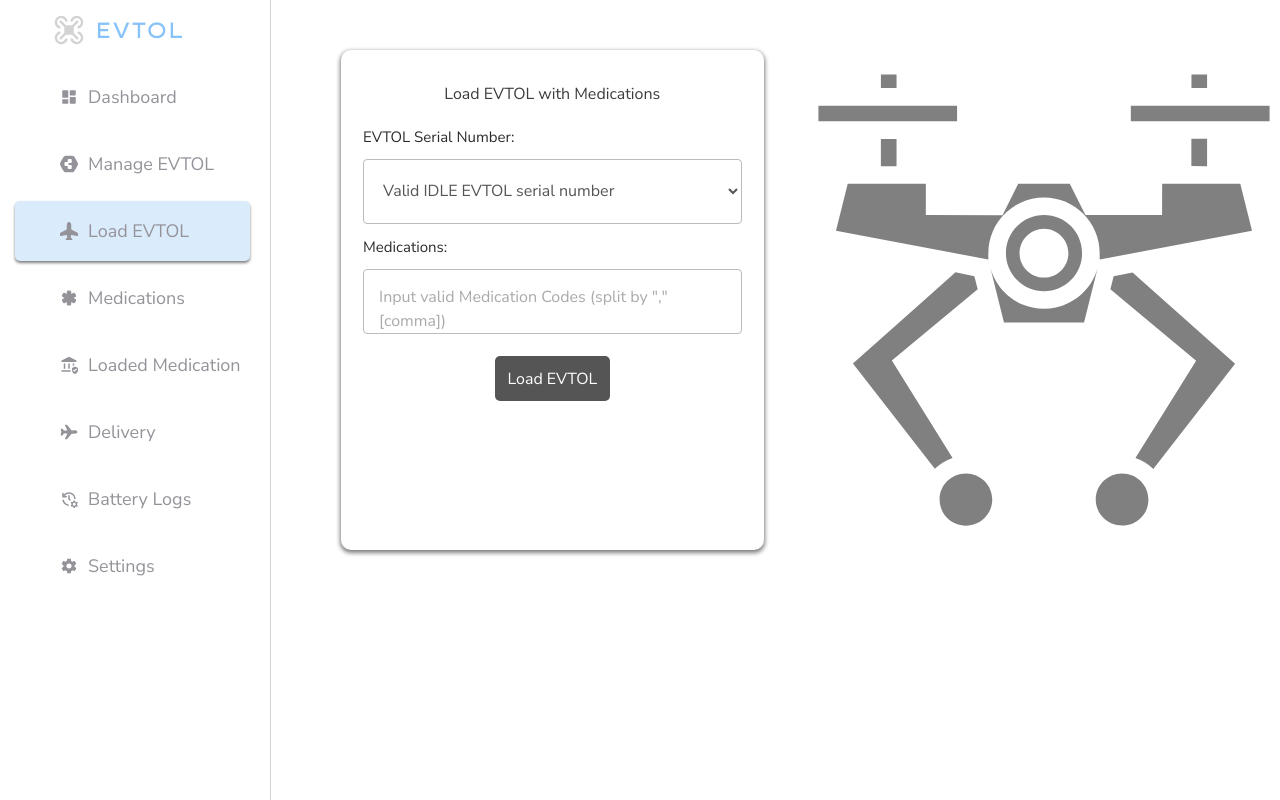
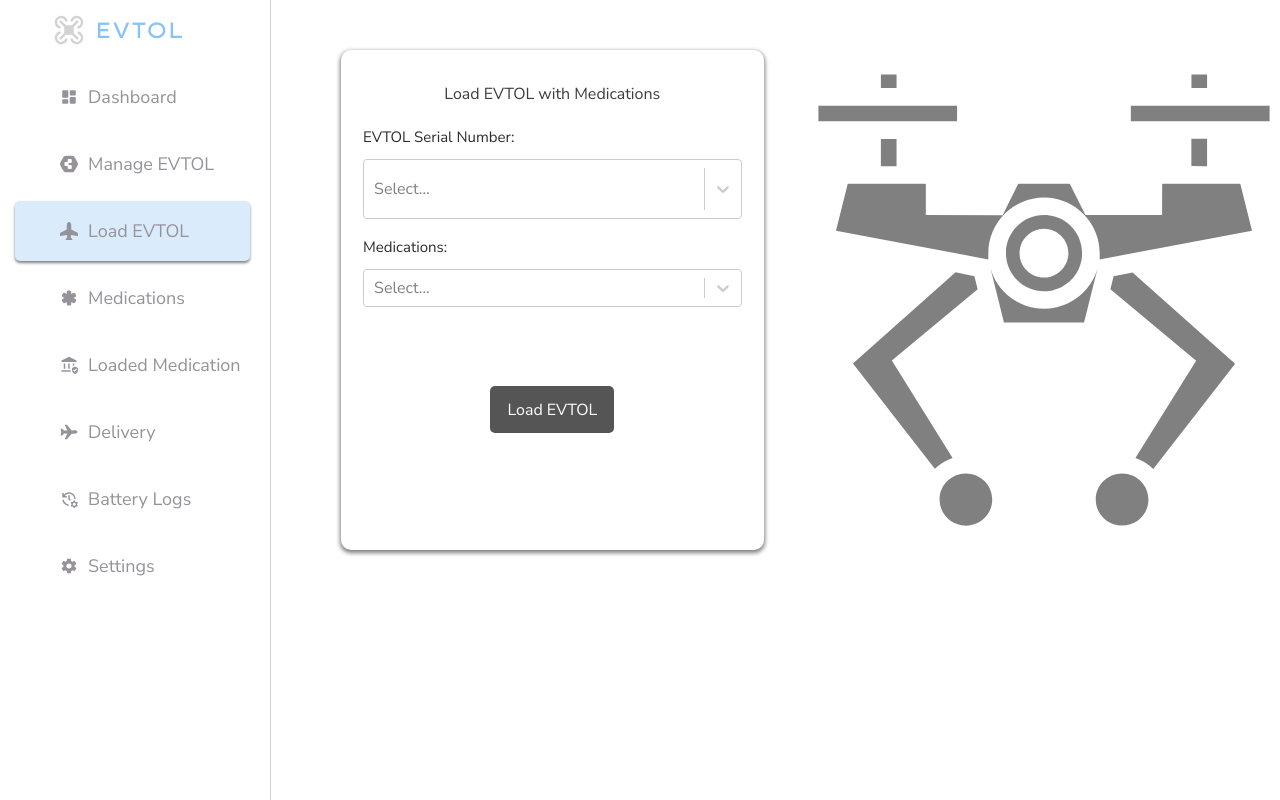
Before and after one commit to Korede647/Evtol-frontend, a React (Vite) app: page /loadEvtol in a window 1280 px wide. Built offline with nearby package versions, Linux system fonts and the light colour scheme; no server answers; a web font is replaced by a local one.

Commit message:
load Evtol

```diff
--- a/package.json
+++ b/package.json
@@ -15,7 +15,8 @@
     "react-charts": "^3.0.0-beta.57",
     "react-dom": "^18.3.1",
     "react-icons": "^5.4.0",
-    "react-router-dom": "^7.1.5"
+    "react-router-dom": "^7.1.5",
+    "react-select": "^5.10.1"
   },
   "devDependencies": {
     "@eslint/js": "^9.17.0",
--- a/src/components/API_URL.jsx
+++ b/src/components/API_URL.jsx
@@ -3,10 +3,10 @@
 const CREATEVTOL_URL = "http://localhost:7000/api/v1/evtol/"
 
 // const VIEWALLEVTOL_URL = "https://kory617-evtol-backend.onrender.com/api/v1/evtol/all"
-const VIEWALLEVTOL_URL = "http://localhost:7000/api/v1/evtol/all/available"
+const VIEWALLEVTOL_URL = "http://localhost:7000/api/v1/evtol/all/evtol"
 
 // const AVAILABLEVTOL_URL = "https://kory617-evtol-backend.onrender.com/api/v1/evtol/"
-const AVAILABLEVTOL_URL = "http://localhost:7000/api/v1/evtol/"
+const AVAILABLEVTOL_URL = "http://localhost:7000/api/v1/evtol/all/available"
 
 // const MEDICATIONS_URL = "https://kory617-evtol-backend.onrender.com/api/v1/evtol/allMedic"
 const MEDICATIONS_URL = "http://localhost:7000/api/v1/medications/"
@@ -15,4 +15,6 @@ const CREATEUSER_URL = "http://localhost:7000/api/v1/users"
 
 const LOGIN_URL = "http://localhost:7000/api/v1/auth/login"
 
-export {CREATEVTOL_URL, VIEWALLEVTOL_URL, AVAILABLEVTOL_URL, MEDICATIONS_URL, CREATEUSER_URL, LOGIN_URL}
+const LOADEVTOL_URL = "http://localhost:7000/api/v1/evtol/loadEvtol"
+
+export {CREATEVTOL_URL, VIEWALLEVTOL_URL, AVAILABLEVTOL_URL, MEDICATIONS_URL, CREATEUSER_URL, LOGIN_URL, LOADEVTOL_URL}
--- a/src/pages/loadEvtol/LoadEvtol.jsx
+++ b/src/pages/loadEvtol/LoadEvtol.jsx
@@ -1,38 +1,169 @@
-import React, { useState } from 'react'
+import React, { useEffect, useState } from 'react'
 import "./loadEvtol.css"
 import SideBar from '../../components/sidebar/SideBar'
 import { GiDeliveryDrone } from 'react-icons/gi'
+import { AVAILABLEVTOL_URL, LOADEVTOL_URL, MEDICATIONS_URL, VIEWALLEVTOL_URL } from '../../components/API_URL'
+import Select from 'react-select'
+import axios from 'axios'
+import Medication from '../medication/Medication'
+
+const options = [
+  { value: "like", label: "Dance" },
+  { value: "likee", label: "Love" },
+  { value: "likeee", label: "Crazy" },
+];
 
 const LoadEvtol = () => {
   const [loading, setLoading] = useState(false)
+  const [evtol, setEvtol] = useState([])
+  const [selectedEvtol, setSelectedEvtol] = useState("")
+  const [medications, setMedications] = useState([])
+  const [error, setError] = useState("")
+  const [selectedMedics, setSelectedMedics] = useState([])
+
+  useEffect(() => {
+    const fetchEvtol = async () => {
+      const response = await axios.get(AVAILABLEVTOL_URL)
+      if(response.status === 200){
+        const evtolOptions= response.data.map((serial) =>({
+          value: serial.serialNo,
+          label: serial.serialNo + " " + serial.model[0] + serial.model.slice(1).toLowerCase() + " " + serial.weightLimit + "g"
+        }))
+        setEvtol(evtolOptions)
+      }else{
+        console.log(response.data.message);
+        setError('Error Retrieving Evtol')
+      }
+    }
+
+    const fetchMedics = async () => {
+      const response = await axios.get(MEDICATIONS_URL)
+      if(response.status === 200){
+        const medicOptions = response.data.medics.map((medic) => ({
+          value: medic.code,
+          label: medic.name + " " + medic.weight + "g"
+        }))
+        setMedications(medicOptions)
+      }else{
+        console.log(response.data.message);
+        setError("Error Retrieving Medications")
+      }
+    }
+    fetchEvtol()
+    fetchMedics()
+       }, [])
+
+   const handleChange = (selected) => {
+    setSelectedMedics(selected)
+   }
+
+   const handleSubmit = async (e) => {
+    e.preventDefault()
+    setError("")
+    if(!selectedEvtol || selectedMedics.length === 0){
+      setError("All fields are required")
+      return
+    }
+    const evtolObj = evtol.find((e) => e.value === selectedEvtol);
+     const evtolWeight = parseFloat(evtolObj.label.match(/\d+g/)[0])
+     const totalWeight = selectedMedics.reduce((sum, med) => sum + parseFloat(med.label.match(/\d+g/)[0]), 0)
+    if(totalWeight > evtolWeight){
+      setError(`Medication weight (${totalWeight}g) exceeds EVTOL weight Limit (${evtolWeight}g)`)
+      return
+    }
+
+    try{
+
+      setLoading(true)
+        const response = await axios.post(`${LOADEVTOL_URL}/${selectedEvtol}`, {
+          serialNo: selectedEvtol,
+          medications: selectedMedics.map(med => med.value)
+        }
+      )
+        if(response.status === 201){
+          setLoading(false)
+          alert(response.data.message)
+          setSelectedEvtol("")
+          setSelectedMedics([])
+
+        }
+    }catch(error){
+      // console.log(error.response?.data?.message);
+
+      // catch (error) {
+        console.log("Full error object:", error); // Log the entire error for debugging
+
+        if (error.response) {
+          // Server responded with a status code other than 2xx
+          console.log("Error response:", error.response);
+          console.log("Error data:", error.response.data);
+          console.log("Error message:", error.response.data?.message);
+
+          setError(error.response.data?.message || "Something went wrong on the server.");
+        } else if (error.request) {
+          // Request was made but no response received (e.g., network error)
+          console.log("No response received:", error.request);
+          setError("No response from the server. Please check your network.");
+        } else {
+          // Other errors (e.g., invalid request setup)
+          console.log("Request error:", error.message);
+          setError("An unexpected error occurred. Please try again.");
+        }
+      }
+
+
+    // }
+   }
+
+
   return (
     <div className='loadMain'>
       <SideBar/>
         <div className="load">
-           <form className='formLoad'>
-           <h3> Load EVTOL with Medications</h3>
+           <form className='formLoad' onSubmit={handleSubmit}>
+           <h3 className='text-red-300 text-bold'> Load EVTOL with Medications</h3>
             <div className="loadSN">
                 <label htmlFor="">EVTOL Serial Number:</label>
-                <select name="" id="">
-                  <option value="">Valid IDLE EVTOL serial number</option>
-                </select>
+                 <Select
+                 options={evtol}
+                 value={evtol.find((e) => e.value === selectedEvtol) || null}
+                 onChange={(selected) => setSelectedEvtol(selected.value)}
+                 classNames={{
+                  control: () => "h-15 border border-gray-800"
+                 }}
+                 />
             </div>
 
             <div className="loadSN">
-                <label htmlFor="">Medications:</label>
-                <textarea
+               <label htmlFor="">Medications:</label>
+              <Select
+              options={medications}
+              isMulti
+              value={selectedMedics}
+              onChange={handleChange}
+              menuPosition='fixed'
+              classNames={{
+                control: () => "h-auto border border-gray-800 ",
+                // option: ({isFocused, isSelected}) => `cursor-pointer ${isSelected ? "bg-gray-500" : isFocused ? "bg-gray-700 text-white" : "text-white" }`
+              }}
+              />
+
+               {/* <textarea
                 placeholder='Input valid Medication Codes (split by "," [comma])'
-                ></textarea>
+                ></textarea>  */}
                  {/* onChange={(e) => setMedications(e.target.value.split(","))} */}
             </div>
-            <button>
-            {loading ? "Loading..." : "Load EVTOL"}
+            <button className='' type='submit'>
+            {loading ? "Loading Evtol..." : "Load EVTOL"}
             </button>
+            {error && (
+          <p className="text-[14px] text-red-500 pt-1 text-sm">{error}</p>
+          )}
             {/* {message &&  */}
-            <p className='message'>
+            {/* <p className='message'> */}
                 {/* {message} */}
             {/* Evtol with serial number NDDHEDJDHIEUI loaded successfully */}
-            </p>
+            {/* </p> */}
             {/* } */}
            </form>
 
--- a/src/pages/loadEvtol/loadEvtol.css
+++ b/src/pages/loadEvtol/loadEvtol.css
@@ -65,26 +65,17 @@
     color: #2e2b2b;
 }
 
-.loadSN> textarea, .loadSN>select{
-    height: 65px;
-    resize: none;
-    font-family: "Nunito Sans", serif;
-    border-radius: 4px;
-    border: solid 1px #95929aa1;
-    outline: none;
-    padding: 15px;
-    color: #555;
-}
 
 .formLoad> button{
-    width: 115px;
-    height: 45px;
+    padding-left: 17px;
+    padding-right: 17px;
+    height: 47px;
     text-align: center;
     border: none;
     border-radius: 5px;
     background-color: #555;
     color: white;
-    margin-top: 10px;
+    margin-top: 40px;
 }
 .formLoad> button:hover{
     transition: all ease-in-out 0.5s;
```
Also changed, not shown: 1 other file (tests, documents, lock files or other folders).
